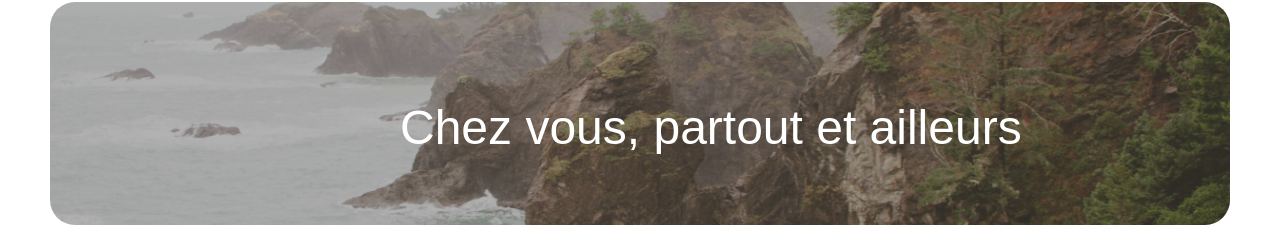
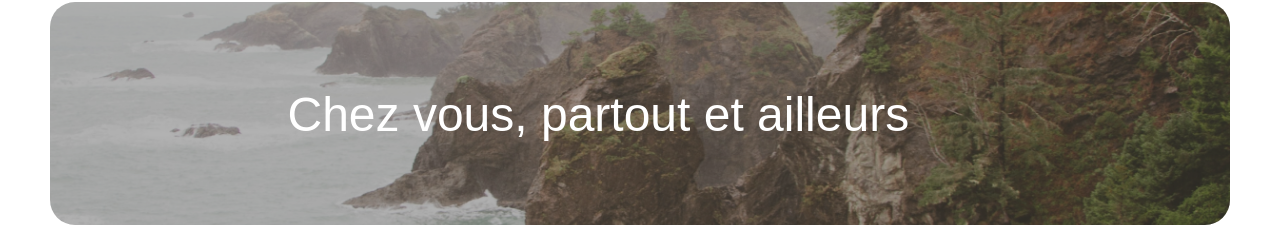
Before and after one commit to berenisse1/my-app, a React (Create React App) app: page / in a window 1280 px wide. Shown: the part 170-397 px from the top of the page. Built offline with nearby package versions, Linux system fonts and the light colour scheme.

Commit message:
center text  bannrerHome

```diff
--- a/src/styles/Banner.css
+++ b/src/styles/Banner.css
@@ -13,9 +13,12 @@
 .banner-text {
   color: #ffffff;
   font-size: 20px;
-  left: 45px;
   position: absolute;
   top: 25px;
+  top: 50%;
+  left: 50%;
+  transform: translate(-50%, -50%);
+  margin: 0;
 }
 
 .banner-dark{
@@ -44,8 +47,8 @@
 
   .banner-text{
     font-size: 48px;
-    left: 350px;
-    top: 50px;
+    width: 705px;
+
   }
 
 }
```
